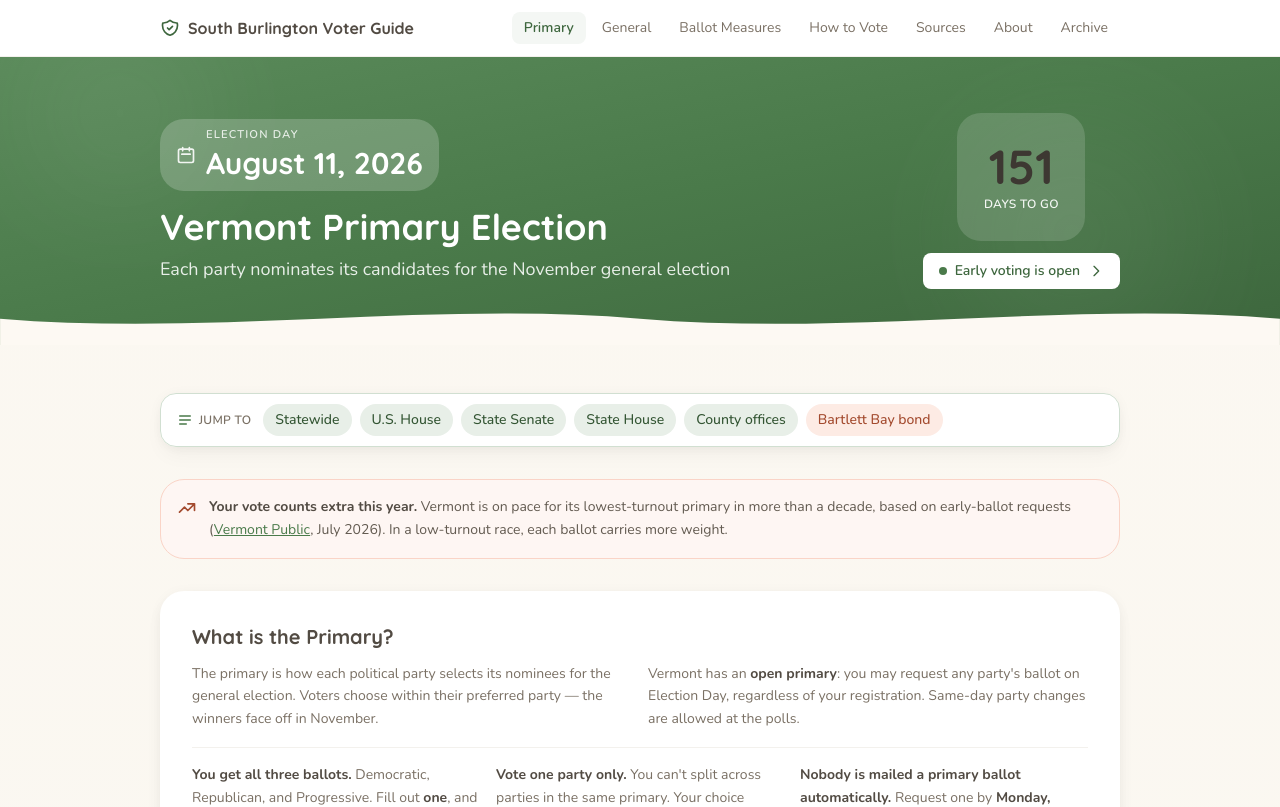
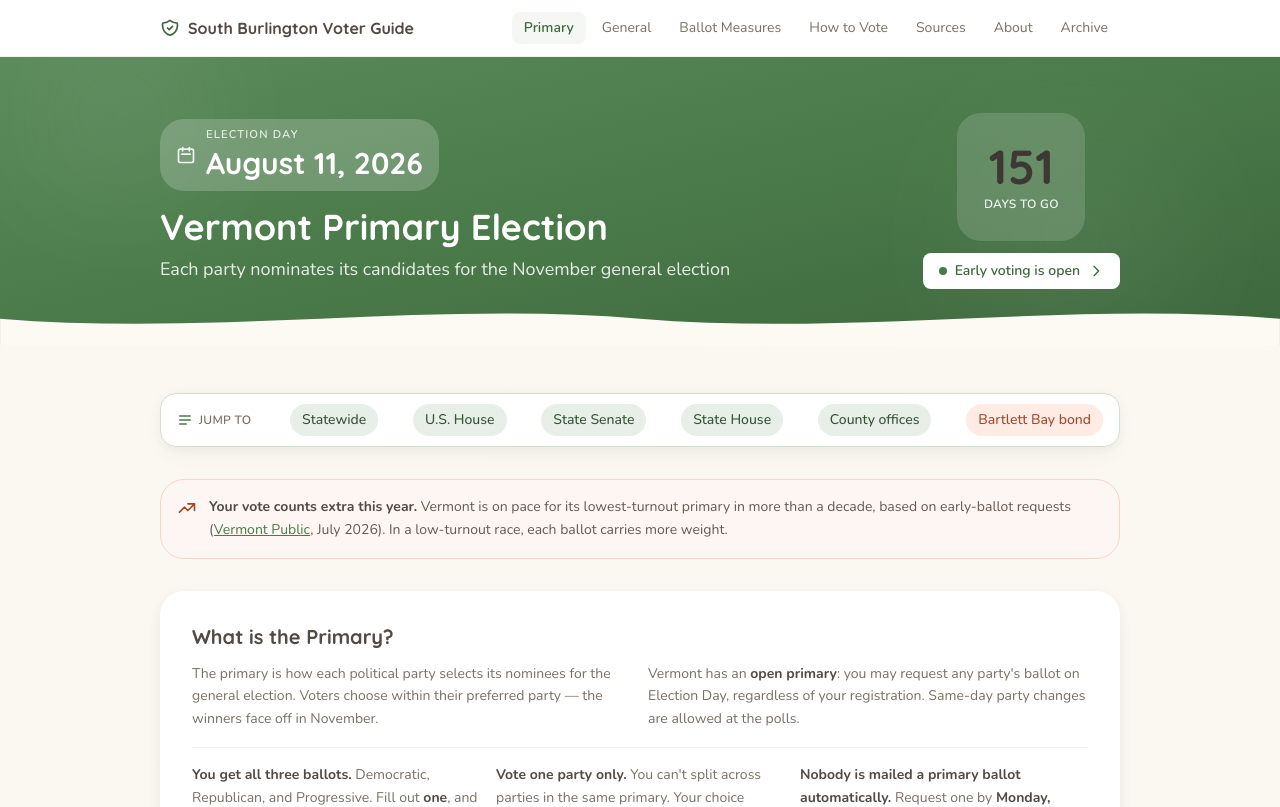
Before and after one commit to Jayson1001/sb-voter-guide, a Next.js app: page /primary in a window 1280 px wide. Shown: the top 807 px of the page. Built offline with nearby package versions, Linux system fonts and the light colour scheme.

Commit message:
Space-between the primary navigation chips
Spread the "Jump to" label and the race chips edge-to-edge with
justify-content: space-between at desktop width; below lg they stay
left-aligned and scroll horizontally.

```diff
--- a/app/primary/page.tsx
+++ b/app/primary/page.tsx
@@ -322,7 +322,7 @@ export default function PrimaryPage() {
           aria-label="Jump to a race or the bond"
           className="sticky top-14 z-30 -mx-4 sm:mx-0 mb-8 bg-white/95 backdrop-blur-sm border-y sm:border border-sage-200 sm:rounded-xl shadow-soft"
         >
-          <div className="flex items-center gap-2 px-3 sm:px-4 py-2.5 overflow-x-auto">
+          <div className="flex items-center gap-2 px-3 sm:px-4 py-2.5 overflow-x-auto lg:justify-between">
             <span className="flex items-center gap-1.5 flex-shrink-0 text-xs font-semibold text-warmgray-600 uppercase tracking-wide pr-1">
               <svg className="w-4 h-4 text-sage-600" fill="none" stroke="currentColor" viewBox="0 0 24 24">
                 <path strokeLinecap="round" strokeLinejoin="round" strokeWidth={2} d="M4 6h16M4 12h16M4 18h10" />
```
